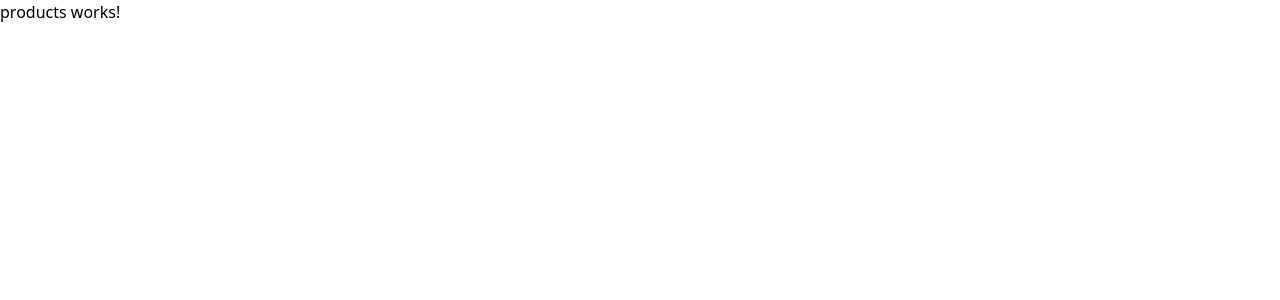
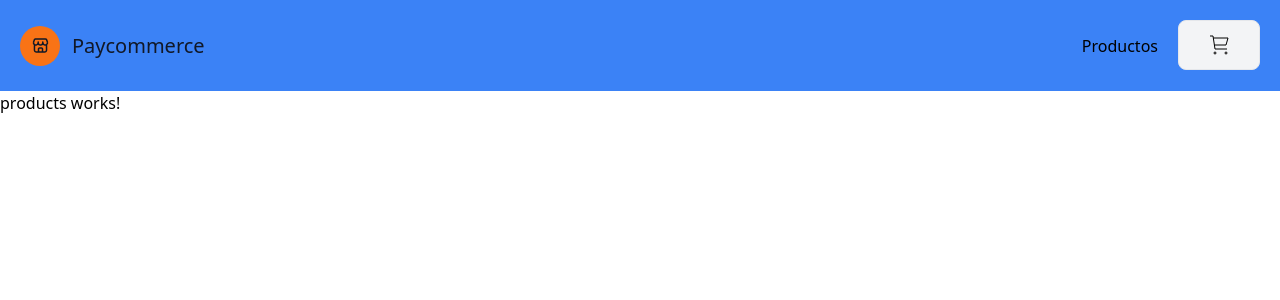
Before and after one commit to dejeloper/paycommerce, an Angular app: page /products in a window 1280 px wide. Shown: the top 300 px of the page. Built offline with nearby package versions, Linux system fonts and the light colour scheme.

Commit message:
feat: Add header and logos

```diff
--- a/src/app/app.component.html
+++ b/src/app/app.component.html
@@ -1 +1,2 @@
+<app-header />
 <router-outlet />
--- a/src/app/app.component.ts
+++ b/src/app/app.component.ts
@@ -1,14 +1,13 @@
 import { Component } from '@angular/core';
 import { CommonModule } from '@angular/common';
 import { RouterOutlet } from '@angular/router';
+import { HeaderComponent } from './layout/header/header.component';
 
 @Component({
   selector: 'app-root',
   standalone: true,
-  imports: [CommonModule, RouterOutlet],
+  imports: [CommonModule, RouterOutlet, HeaderComponent],
   templateUrl: './app.component.html',
-  styleUrl: './app.component.css'
+  styleUrl: './app.component.css',
 })
-export class AppComponent {
-  title = 'paycommerce';
-}
+export class AppComponent {}
--- /dev/null
+++ b/src/app/layout/cart-logo/cart-logo.component.ts
@@ -0,0 +1,10 @@
+import { Component } from '@angular/core';
+
+@Component({
+  selector: 'app-cart-logo',
+  standalone: true,
+  imports: [],
+  templateUrl: './cart-logo.component.svg',
+  styles: '',
+})
+export class CartLogoComponent {}
--- a/src/app/layout/header/header.component.html
+++ b/src/app/layout/header/header.component.html
@@ -1 +1,44 @@
-<p>header works!</p>
+<header class="text-white-600 body-font bg-blue-500">
+  <div
+    class="container mx-auto flex flex-wrap p-5 flex-col md:flex-row items-center"
+  >
+    <a
+      routerLink="/"
+      class="flex title-font font-medium items-center text-gray-900 mb-4 md:mb-0 cursor-pointer"
+    >
+      <app-logo
+        class="w-10 h-10 p-2 text-gray-900 bg-orange-500 rounded-full"
+      />
+      <span class="ml-3 text-xl">Paycommerce</span>
+    </a>
+    <nav
+      class="md:ml-auto flex flex-wrap items-center text-base justify-center"
+    >
+      <a class="mr-5 hover:text-gray-900 cursor-pointer">Productos</a>
+    </nav>
+    <div class="relative">
+      <button
+        (click)="toggleMenu()"
+        class="inline-flex items-center bg-gray-100 border rounded-lg py-1 px-5 focus:outline-none hover:bg-gray-200 text-base mt-4 md:mt-0"
+      >
+        <app-cart-logo class="w-10 h-10 p-2 font-bold rounded-full" />
+      </button>
+      @if (isMenuOpen) {
+      <div
+        class="absolute right-0 mt-0 w-48 bg-white border rounded-lg shadow-lg z-10 cursor-default"
+      >
+        <ul class="py-1 text-gray-700">
+          <li class="px-4 py-2">1 Camisa</li>
+          <li class="px-4 py-2">2 Pantalones</li>
+          <li class="px-4 py-2">4 Medias</li>
+          <hr class="mt-2 border-gray-400" />
+          <li class="flex justify-between px-5 p-2 font-light">
+            Total:
+            <span class="not-italic font-bold"> $300k </span>
+          </li>
+        </ul>
+      </div>
+      }
+    </div>
+  </div>
+</header>
--- a/src/app/layout/header/header.component.ts
+++ b/src/app/layout/header/header.component.ts
@@ -1,12 +1,27 @@
 import { Component } from '@angular/core';
+import { CartLogoComponent } from '../cart-logo/cart-logo.component';
+import { LogoComponent } from '../logo/logo.component';
+import { HostListener } from '@angular/core';
 
 @Component({
   selector: 'app-header',
   standalone: true,
-  imports: [],
+  imports: [CartLogoComponent, LogoComponent],
   templateUrl: './header.component.html',
-  styleUrl: './header.component.css'
+  styleUrl: './header.component.css',
 })
 export class HeaderComponent {
+  isMenuOpen = false;
 
+  toggleMenu() {
+    this.isMenuOpen = !this.isMenuOpen;
+  }
+
+  @HostListener('document:click', ['$event'])
+  onDocumentClick(event: Event) {
+    const target = event.target as HTMLElement;
+    if (!target.closest('.relative')) {
+      this.isMenuOpen = false;
+    }
+  }
 }
--- /dev/null
+++ b/src/app/layout/logo/logo.component.ts
@@ -0,0 +1,10 @@
+import { Component } from '@angular/core';
+
+@Component({
+  selector: 'app-logo',
+  standalone: true,
+  imports: [],
+  templateUrl: './logo.component.svg',
+  styles: '',
+})
+export class LogoComponent {}
```
Also changed, not shown: src/app/layout/cart-logo/cart-logo.component.svg (added), src/app/layout/logo/logo.component.svg (added).
